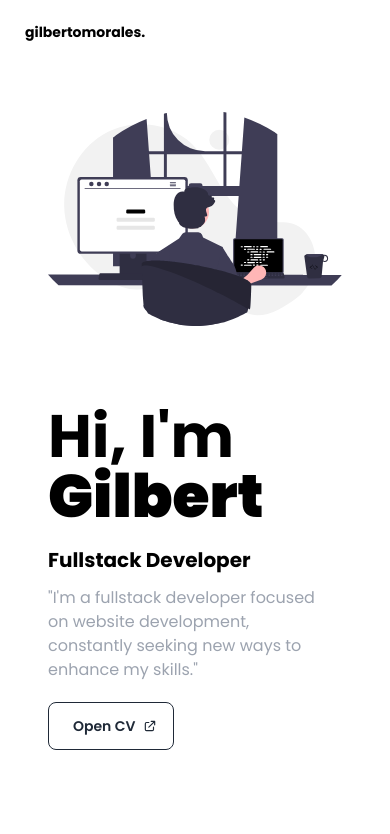
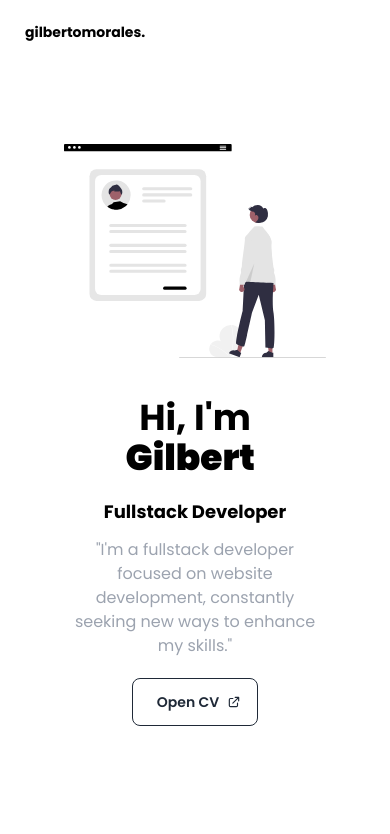
Before and after one commit to eumorales/portfolio-v2, a Next.js app: page / in a window 390 px wide. Shown: the top 834 px of the page. Built offline with nearby package versions, Linux system fonts and the light colour scheme.

Commit message:
[FEAT] - Responsiveness

```diff
--- a/src/app/components/About.jsx
+++ b/src/app/components/About.jsx
@@ -6,14 +6,11 @@ import CV from './CV';
 
 const About = () => {
   return (
+    <Fade triggerOnce={true}>
+      <div id="sobre" className="sobre flex flex-col md:flex-row justify-between items-center mx-auto max-w-6xl md:mt-12 mt-0 px-4 py-8">
+        <div className="md:w-1/2 md:pr-8 text-center md:text-left">
 
-    <Fade triggerOnce={true}>
-
-      <div id="sobre" className="sobre flex flex-col md:flex-row justify-between items-center mx-auto max-w-6xl md:mt-12 mt-0">
-        <div className="md:w-1/2 md:pr-8">
-
-          <h1 className="text-6xl md:text-8xl mt-20 font-bold text-black">Hi, I'm <br></br><strong>
-
+          <h1 className="text-4xl md:text-6xl lg:text-8xl mt-10 md:mt-20 font-bold text-black">Hi, I'm <br /><strong>
             <TypeAnimation
               sequence={[
                 'Gilberto',
@@ -26,18 +23,16 @@ const About = () => {
               repeat={Infinity}
             />
           </strong></h1>
-          <h4 className="text-xl mt-5 md:text-2xl text-black font-bold">Fullstack Developer</h4>
-          <p className="descricao mt-3 pr-2 md:pr-6 text-gray-400">"I'm a fullstack developer focused on website development, constantly seeking new ways to enhance my skills."</p>
-          <CV/>
+          <h4 className="text-lg md:text-xl lg:text-2xl mt-5 text-black font-bold">Fullstack Developer</h4>
+          <p className="descricao mt-3 px-2 md:px-0 md:pr-6 text-gray-400">"I'm a fullstack developer focused on website development, constantly seeking new ways to enhance my skills."</p>
+          <CV />
 
         </div>
-        <div className="md:w-2/3 mt-8 md:mt-0 order-first md:order-last">
+        <div className="md:w-1/2 mt-8 md:mt-0 order-first md:order-last flex justify-center md:justify-end">
           <img id="sobre-img" src="assets/sobre.svg" alt="Sobre" className="max-w-full h-auto" />
         </div>
       </div>
-
     </Fade>
-
   );
 };
 
```
Also changed, not shown: public/assets/sobre.svg, public/assets/sobreA.svg (added). Lines whose indentation alone changed are shown as unchanged.
